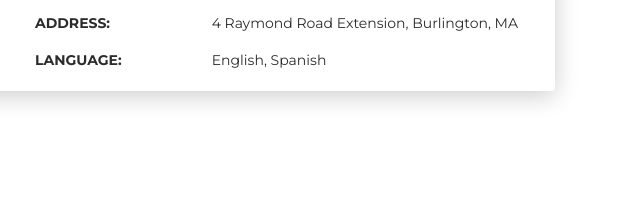
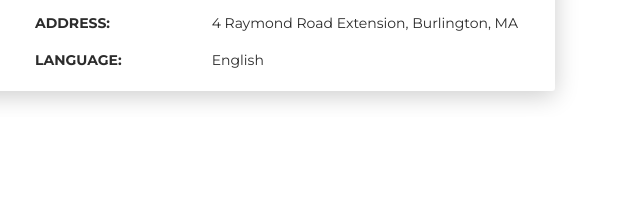
Before and after one commit to Antmini03/Resume-Website, a plain HTML site: page index.html in a window 1280 px wide. Shown: the part 788-1002 px from the top of the page, 640-1280 px from the left. Drawn offline with Linux system fonts and the light colour scheme.

Commit message:
Remove spanish

```diff
--- a/index.html
+++ b/index.html
@@ -91,7 +91,7 @@
             </div>
             <div class="row mt-3">
               <div class="col-sm-4"><strong class="text-uppercase">Language:</strong></div>
-              <div class="col-sm-8">English, Spanish</div>
+              <div class="col-sm-8">English</div>
             </div>
           </div>
         </div>
```
